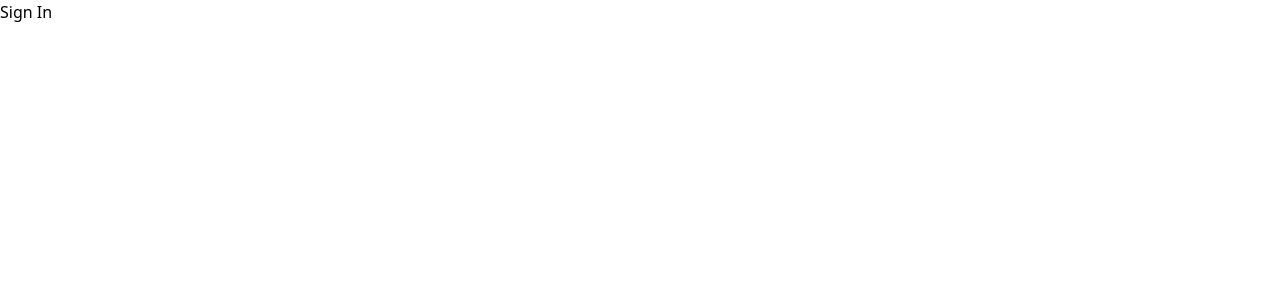
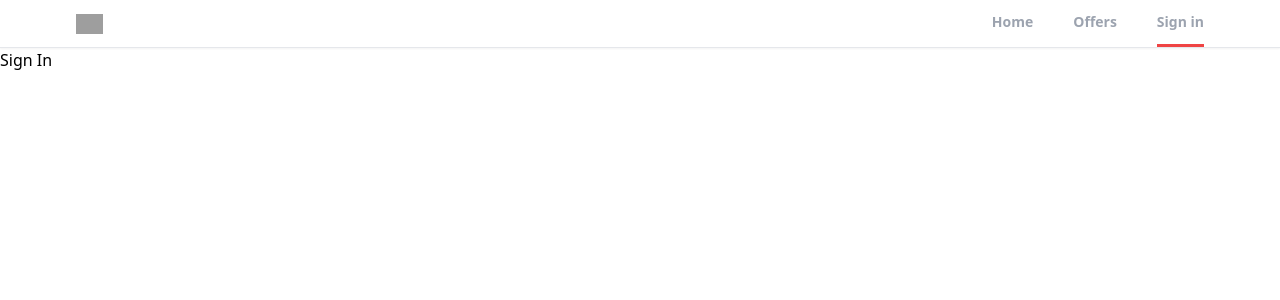
Before and after one commit to VinKrishanth/realtor-clone-react-2023, a React (Create React App) app: page /sign-in in a window 1280 px wide. Shown: the top 300 px of the page. Built offline with nearby package versions, Linux system fonts and the light colour scheme; grey boxes are pictures that could not be loaded.

Commit message:
create the header component

```diff
--- a/src/App.js
+++ b/src/App.js
@@ -5,10 +5,12 @@
 import SignUp from "./pages/SignUp";
 import Offers from "./pages/Offers";
 import ForgotPassword from "./pages/ForgotPassword";
+import Header from "./components/Header";
 function App() {
   return (
     <>
       <Router>
+        <Header/>
         <Routes>
           <Route path="/" element={<Home />} />
           <Route path="/profile" element={<Profile />} />
--- /dev/null
+++ b/src/components/Header.jsx
@@ -0,0 +1,31 @@
+import {useLocation, useNavigate} from "react-router-dom"
+export default function Header() {
+    const location = useLocation();
+    const navigate = useNavigate()
+    function pathMathRoute(route){
+        if(route === location.pathname){
+            return true;
+        }
+    }
+  return (
+    <div className="bg-white border-b shadow-sm z-50">
+        <header className="flex justify-between items-center px-3 max-w-6xl mx-auto sticky top-0 z-50">
+           <div>
+             <img src="https://static.rdc.moveaws.com/images/logos/rdc-logo-default.svg"
+             type="logo"
+             className='h-5 cursor-pointer' onClick={()=>navigate("/")}
+             />
+
+
+           </div>
+           <div>
+                <ul className='flex space-x-10'>
+                    <li className={`py-3 text-sm font-semibold text-gray-400 border-b-[3px] ${pathMathRoute("/") ? "text-black border-b-red-500" : "border-b-transparent"}`} onClick={()=>navigate("/")} >Home</li>
+                    <li className={`py-3 text-sm font-semibold text-gray-400 border-b-[3px] ${pathMathRoute("/offers") ? "text-black border-b-red-500" : "border-b-transparent"}`} onClick={()=>navigate("/offers")} >Offers</li>
+                    <li className={`py-3 text-sm font-semibold text-gray-400 border-b-[3px] ${pathMathRoute("/sign-in") ? "text-black border-b-red-500" : "border-b-transparent"}`} onClick={()=>navigate("/sign-in")} >Sign in</li>
+                </ul>
+           </div>
+        </header>
+    </div>
+  )
+}
```
